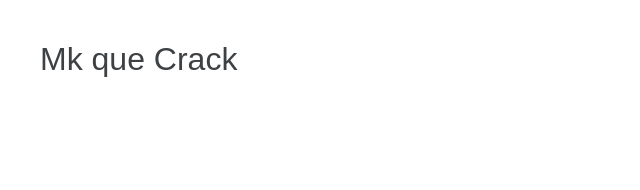
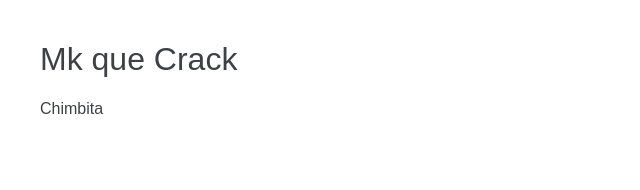
Before and after one commit to DanyVaic18/AngularCurso, an Angular app: page / in a window 1280 px wide. Shown: the top 190 px of the page, without its empty margins (0-640 px from the left). Built offline with nearby package versions, Linux system fonts and the light colour scheme.

Commit message:
Nuevo componente hijo

```diff
--- /dev/null
+++ b/src/app/Otrop/pruebacompounet/pruebacompounet.component.html
@@ -0,0 +1 @@
+<p>Chimbita</p>
--- /dev/null
+++ b/src/app/Otrop/pruebacompounet/pruebacompounet.component.ts
@@ -0,0 +1,15 @@
+import { Component, OnInit } from '@angular/core';
+
+@Component({
+  selector: 'app-pruebacompounet',
+  templateUrl: './pruebacompounet.component.html',
+  styleUrls: ['./pruebacompounet.component.css']
+})
+export class PruebacompounetComponent implements OnInit {
+
+  constructor() { }
+
+  ngOnInit(): void {
+  }
+
+}
--- a/src/app/app.component.html
+++ b/src/app/app.component.html
@@ -1 +1,2 @@
 <h1>{{title}}</h1>
+<app-pruebacompounet></app-pruebacompounet>
--- a/src/app/app.module.ts
+++ b/src/app/app.module.ts
@@ -3,10 +3,12 @@ import { BrowserModule } from '@angular/platform-browser';
 
 import { AppRoutingModule } from './app-routing.module';
 import { AppComponent } from './app.component';
+import { PruebacompounetComponent } from './Otrop/pruebacompounet/pruebacompounet.component';
 
 @NgModule({
   declarations: [
-    AppComponent
+    AppComponent,
+    PruebacompounetComponent
   ],
   imports: [
     BrowserModule,
```
Also changed, not shown: src/app/Otrop/pruebacompounet/pruebacompounet.component.css (added), 1 other file (tests, documents, lock files or other folders).
